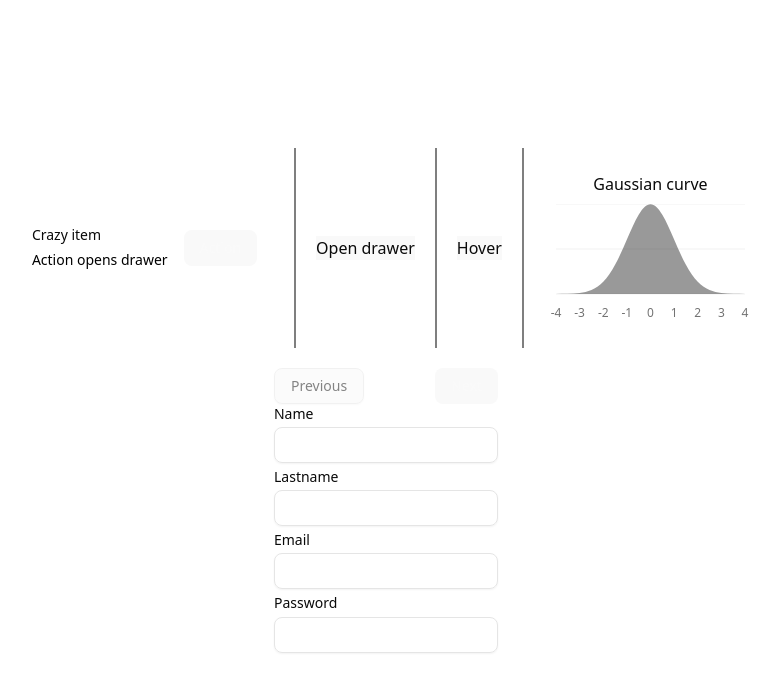
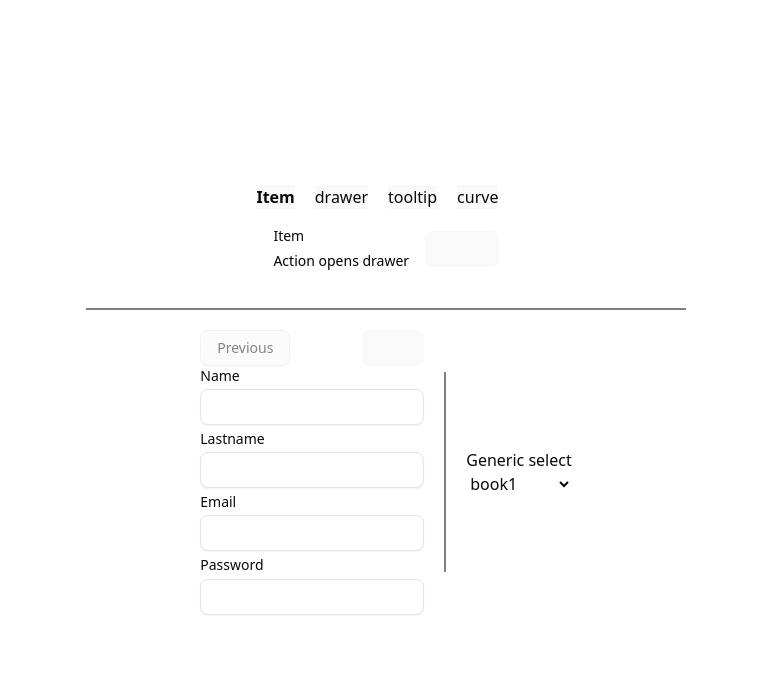
Before and after one commit to HlibShutov/project_frontend, a React (Vite) app: page / in a window 1280 px wide. Shown: the top 692 px of the page, without its empty margins (254-1033 px from the left). Built offline with nearby package versions, Linux system fonts and the light colour scheme.

Commit message:
crazy typescript

```diff
--- a/package.json
+++ b/package.json
@@ -18,6 +18,7 @@
     "radix-ui": "^1.4.3",
     "react": "^19.2.0",
     "react-dom": "^19.2.0",
+    "react-google-recaptcha": "^3.1.0",
     "react-hook-form": "^7.71.1",
     "recharts": "^2.15.4",
     "tailwind-merge": "^3.4.0",
@@ -29,6 +30,7 @@
     "@types/node": "^24.10.1",
     "@types/react": "^19.2.7",
     "@types/react-dom": "^19.2.3",
+    "@types/react-google-recaptcha": "^2.1.9",
     "@vitejs/plugin-react": "^5.1.1",
     "eslint": "^9.39.1",
     "eslint-plugin-react-hooks": "^7.0.1",
--- a/src/App.tsx
+++ b/src/App.tsx
@@ -2,25 +2,42 @@ import './App.css'
 import MyDrawer from "@/components/drawer.tsx";
 import {useState} from "react";
 import MyItem from "@/components/item.tsx";
-import { TooltipProvider } from "@/components/ui/tooltip"
 import MyTooltip from "@/components/tooltip.tsx";
 import MyChart from "@/components/chart.tsx";
 import MyForm from "@/components/form.tsx";
+import GenericSelect from "@/components/genericComponent.tsx";
+import Tabs from "@/components/tabs.tsx";
+
+type Book = {
+    id: string;
+    title: string;
+    author: string;
+}
+
+const books: Book[] = [
+    {id: "1", title: "book1", author: "authpr1"},
+    {id: "2", title: "book2", author: "author2"},
+    {id: "3", title: "book3", author: "author3"},
+]
 
 function App() {
     const [isOpen, setIsOpen] = useState(false);
     return (
         <main className="flex flex-col items-center justify-center h-full gap-5">
             <div className="flex items-center flex-wrap gap-5">
-                <MyItem isOpen={isOpen} setIsOpen={setIsOpen}></MyItem>
+                <Tabs>
+                    <MyItem label="Item" isOpen={isOpen} setIsOpen={setIsOpen}></MyItem>
+                    <MyDrawer label="drawer" isOpen={isOpen} setIsOpen={setIsOpen}></MyDrawer>
+                    <MyTooltip label="tooltip"></MyTooltip>
+                    <MyChart label="curve"></MyChart>
+                </Tabs>
+            </div>
+            <div className="border border-black w-150 opacity-50"></div>
+            <div className="flex items-center flex-wrap gap-5">
+                <MyForm></MyForm>
                 <div className="border border-black h-50 opacity-50"></div>
-                <MyDrawer isOpen={isOpen} setIsOpen={setIsOpen}></MyDrawer>
-                <div className="border border-black h-50 opacity-50"></div>
-                <TooltipProvider><MyTooltip></MyTooltip></TooltipProvider>
-                <div className="border border-black h-50 opacity-50"></div>
-                <MyChart></MyChart>
+                <GenericSelect<Book> onChange={(value) => alert(value.author)} values={books} />
             </div>
-            <MyForm></MyForm>
         </main>
     )
 }
--- a/src/components/chart.tsx
+++ b/src/components/chart.tsx
@@ -28,10 +28,10 @@ const chartData = [
     { x: 4, y: 0.0001 },
 ]
 
-function MyChart() {
+function MyChart({ label }: { label: string }) {
     return (
         <div className="flex flex-col gap-2">
-            <h1>Gaussian curve</h1>
+            <h1>{label}</h1>
             <ChartContainer config={chartConfig} className="min-h-30">
                 <AreaChart
                     accessibilityLayer
--- a/src/components/drawer.tsx
+++ b/src/components/drawer.tsx
@@ -9,13 +9,13 @@ import {
     DrawerHeader,
     DrawerTitle,
 } from "@/components/ui/drawer"
-function MyDrawer({isOpen, setIsOpen}: {isOpen: boolean, setIsOpen: (isOpen: boolean) => void}) {
+function MyDrawer({label, isOpen, setIsOpen}: {label: string, isOpen: boolean, setIsOpen: (isOpen: boolean) => void}) {
     return (
         <Drawer open={isOpen} onOpenChange={setIsOpen} direction={'right'}>
             <DrawerTrigger>Open drawer</DrawerTrigger>
             <DrawerContent>
                 <DrawerHeader>
-                    <DrawerTitle>Some title</DrawerTitle>
+                    <DrawerTitle>{label}</DrawerTitle>
                     <DrawerDescription>Some description</DrawerDescription>
                 </DrawerHeader>
                 <DrawerFooter>
--- /dev/null
+++ b/src/components/genericComponent.tsx
@@ -0,0 +1,32 @@
+type Base = {
+    id: string;
+    title: string;
+};
+
+type GenericSelectProps<TValue> = {
+    values: TValue[];
+    onChange: (value: TValue) => void;
+};
+
+export const GenericSelect = <TValue extends Base>({ values, onChange }: GenericSelectProps<TValue>) => {
+    const onSelectChange = (e: React.ChangeEvent<HTMLSelectElement>) => {
+        const val = values.find((value) => value.id === e.target.value);
+
+        if (val) onChange(val);
+    };
+
+    return (
+        <div className="flex flex-col">
+        <h1>Generic select</h1>
+        <select onChange={onSelectChange}>
+            {values.map((value) => (
+                <option key={value.id} value={value.id}>
+                    {value.title}
+                </option>
+            ))}
+        </select>
+        </div>
+    );
+};
+
+export default GenericSelect;
--- a/src/components/item.tsx
+++ b/src/components/item.tsx
@@ -6,11 +6,11 @@ import {
 } from "@/components/ui/item"
 import {Button} from "@/components/ui/button.tsx";
 
-function MyItem({isOpen, setIsOpen}: {isOpen: boolean, setIsOpen: (isOpen: boolean) => void}) {
+function MyItem({label, isOpen, setIsOpen}: {label: string, isOpen: boolean, setIsOpen: (isOpen: boolean) => void}) {
     return (
     <Item>
         <ItemContent>
-            <ItemTitle>Crazy item</ItemTitle>
+            <ItemTitle>{label}</ItemTitle>
             <ItemDescription className="text-black">Action opens drawer</ItemDescription>
         </ItemContent>
         <ItemActions>
--- a/src/components/shippingInfo.tsx
+++ b/src/components/shippingInfo.tsx
@@ -3,6 +3,7 @@ import type {formSchema} from "@/components/formSchema.ts";
 import {Field, FieldError, FieldGroup, FieldLabel} from "@/components/ui/field.tsx";
 import {Input} from "@/components/ui/input.tsx";
 import * as z from "zod"
+// import ReCAPTCHA from "react-google-recaptcha";
 
 
 function ShippingInfo() {
@@ -45,6 +46,10 @@ function ShippingInfo() {
                         </Field>
                     )}
                 />
+                {/*<ReCAPTCHA*/}
+                {/*    sitekey=""*/}
+                {/*    onChange={(value) => console.log("Captcha value:", value)}*/}
+                {/*/>*/}
             </FieldGroup>
         </div>
     )
--- /dev/null
+++ b/src/components/tabs.tsx
@@ -0,0 +1,63 @@
+import React, {type ComponentProps, type ReactElement, useState} from "react";
+import MyChart from "@/components/chart.tsx";
+import MyDrawer from "@/components/drawer.tsx";
+import MyItem from "@/components/item.tsx";
+import MyTooltip from "@/components/tooltip.tsx";
+
+type ChartElement = ReactElement<ComponentProps<typeof MyChart>, typeof MyChart>;
+type DrawerElement = ReactElement<ComponentProps<typeof MyDrawer>, typeof MyDrawer>;
+type ItemElement = ReactElement<ComponentProps<typeof MyItem>, typeof MyItem>;
+type TooltipElement = ReactElement<ComponentProps<typeof MyTooltip>, typeof MyTooltip>;
+type TabsChild = ChartElement | DrawerElement | ItemElement | TooltipElement;
+type TabsProps = {
+    children: TabsChild | TabsChild[];
+};
+
+function isTabsChildWithLabel(
+    child: React.ReactNode
+): child is React.ReactElement<{ label: string }> {
+    if (!React.isValidElement(child)) return false;
+
+    if (typeof child.type === 'string') return false;
+
+    const types = [MyChart, MyDrawer, MyItem, MyTooltip] as const;
+
+    if (!types.includes(child.type as typeof MyChart | typeof MyDrawer | typeof MyItem | typeof MyTooltip)) {
+        return false;
+    }
+
+    const props = child.props as Record<string, unknown>;
+    return typeof props.label === 'string';
+}
+
+function Tabs({ children }: TabsProps) {
+    const [activeTab, setActiveTab] = useState(0);
+    const childs = React.Children.toArray(children);
+    const handleTabClick = (index: number) => {
+        setActiveTab(index);
+    };
+    return (
+        <div>
+            <div className="flex gap-5">
+            {childs
+                .filter((child) => isTabsChildWithLabel(child))
+                .map((child, index) =>
+                    <button
+                        key={index}
+                        onClick={() => handleTabClick(index)}
+                        style={{ fontWeight: activeTab === index ? 'bold' : 'normal' }}
+                    >
+                        {child.props.label}
+                        </button>
+                )}
+            </div>
+            {childs.map((child, index) => (
+                <div style={{ display: activeTab === index ? 'block' : 'none' }}>
+                    {child}
+                </div>
+            ))}
+        </div>
+    )
+}
+
+export default Tabs;
--- a/src/components/tooltip.tsx
+++ b/src/components/tooltip.tsx
@@ -1,17 +1,20 @@
 import {
     Tooltip,
-    TooltipContent,
+    TooltipContent, TooltipProvider,
     TooltipTrigger,
 } from "@/components/ui/tooltip"
 
-function MyTooltip() {
+function MyTooltip({ label }: { label: string }) {
     return (
+        <TooltipProvider>
         <Tooltip>
-            <TooltipTrigger>Hover</TooltipTrigger>
+            <TooltipTrigger>{label} (hover)</TooltipTrigger>
             <TooltipContent>
                 <p>Example tooltip</p>
             </TooltipContent>
         </Tooltip>
+        </TooltipProvider>
+
     )
 }
 
```
Also changed, not shown: src/components/form.tsx (+5 -5 lines), 1 other file (tests, documents, lock files or other folders).
